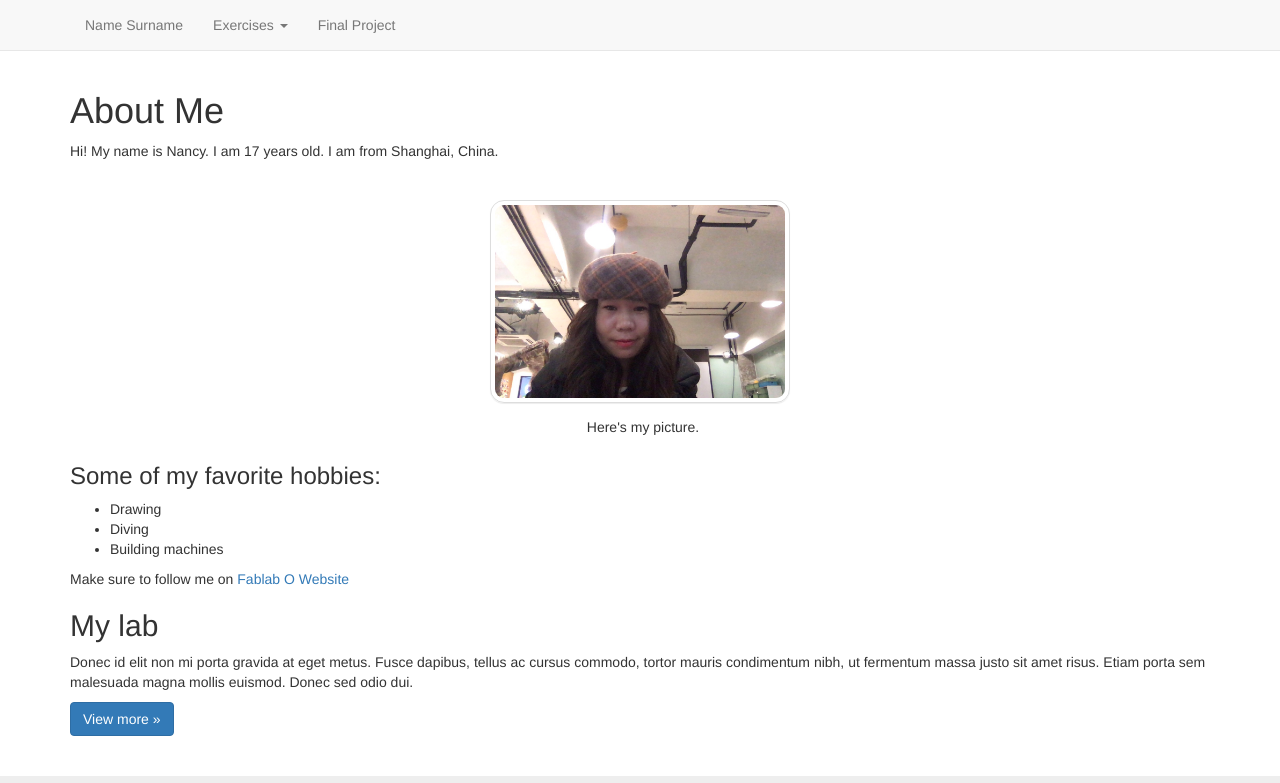
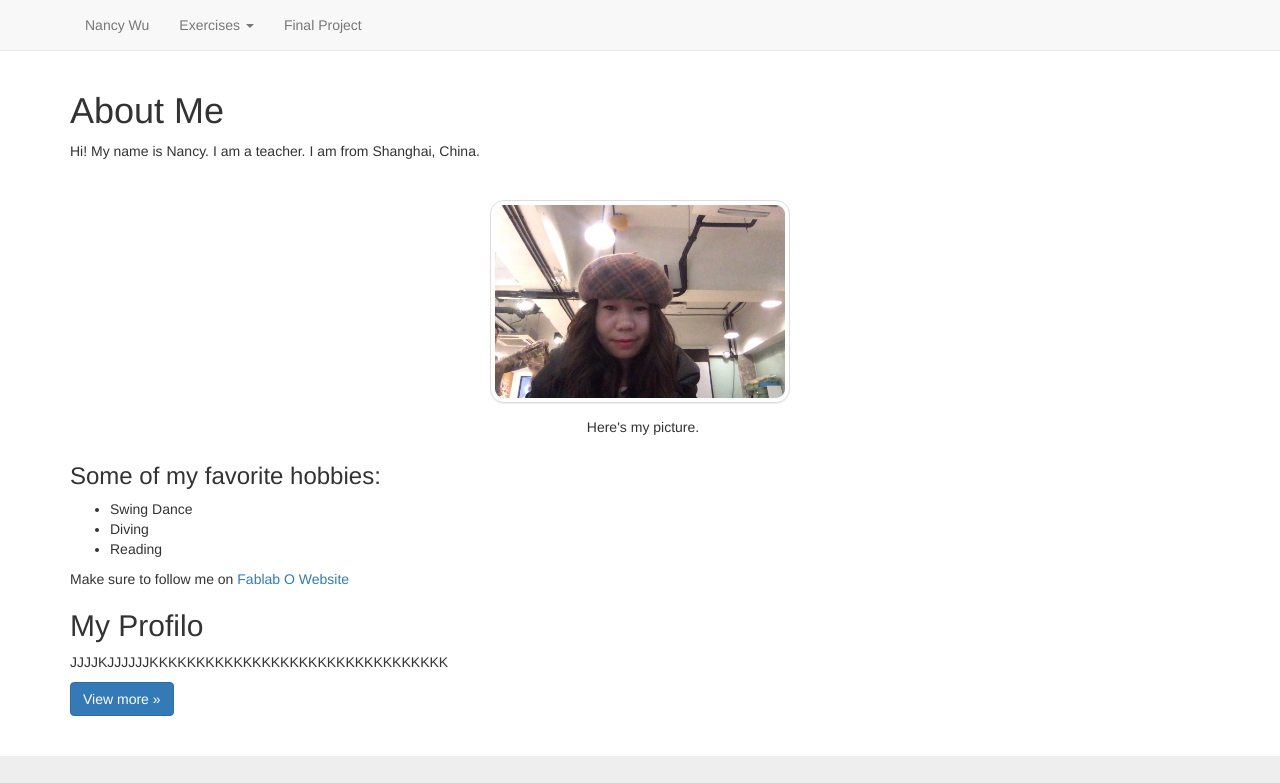
Before and after one commit to NanWuuu/NanWuuu.github.io, a plain HTML site: page index.html in a window 1280 px wide. Shown: the top 783 px of the page. Drawn offline with Linux system fonts and the light colour scheme.

Commit message:
edit hobby

```diff
--- a/index.html
+++ b/index.html
@@ -58,7 +58,7 @@
         </div>
         <div id="navbar" class="navbar-collapse collapse">
           <ul class="nav navbar-nav">
-            <li><a href="index.html">Name Surname</a></li>
+            <li><a href="index.html">Nancy Wu</a></li>
             <li class="dropdown">
               <a href="#" class="dropdown-toggle" data-toggle="dropdown" role="button" aria-expanded="false">Exercises <span class="caret"></span></a>
               <ul id="exercises" class="dropdown-menu" role="menu">
@@ -80,7 +80,7 @@
 
         <h1>About Me</h1>
         <p>
-            Hi! My name is Nancy. I am 17 years old. I am from Shanghai, China.
+            Hi! My name is Nancy. I am a teacher. I am from Shanghai, China.
         </p>
 
         <p class="pic">
@@ -91,18 +91,18 @@
         <h3>Some of my favorite hobbies:</h3>
 
         <ul>
-            <li>Drawing</li>
+            <li>Swing Dance</li>
             <li>Diving</li>
-            <li>Building machines</li>
+            <li>Reading</li>
         </ul>
 
-        <p>Make sure to follow me on <a href="https://fablabo.com/">Fablab O Website</a></p>
+        <p>Make sure to follow me on <a href="https://nanwuuu.github.io/">Fablab O Website</a></p>
 
 
 
 
-        <h2>My lab</h2>
-          <p>Donec id elit non mi porta gravida at eget metus. Fusce dapibus, tellus ac cursus commodo, tortor mauris condimentum nibh, ut fermentum massa justo sit amet risus. Etiam porta sem malesuada magna mollis euismod. Donec sed odio dui. </p>
+        <h2>My Profilo</h2>
+          <p>JJJJKJJJJJJKKKKKKKKKKKKKKKKKKKKKKKKKKKKKKKK</p>
           <p><a class="btn btn-primary" href="https://fablabo.com/" role="button">View more &raquo;</a></p>
 
 
```
